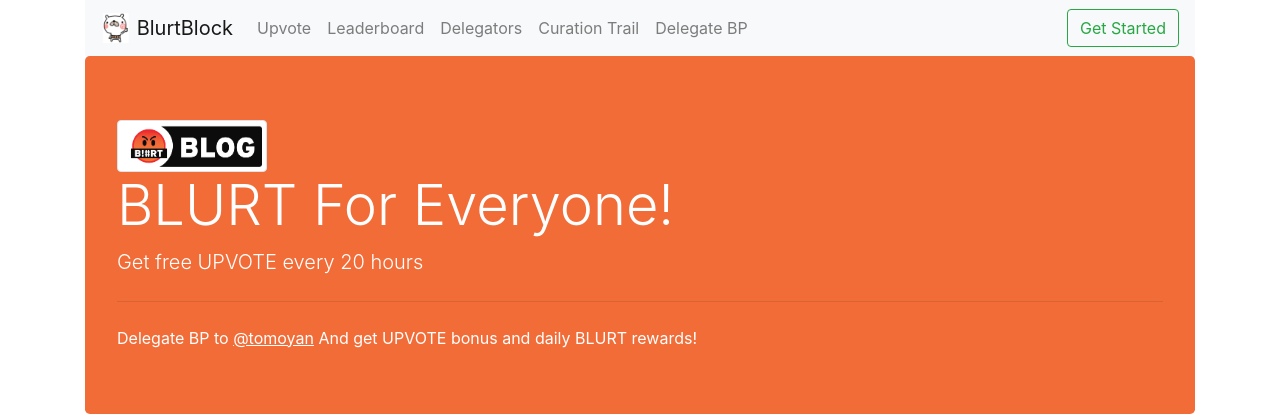
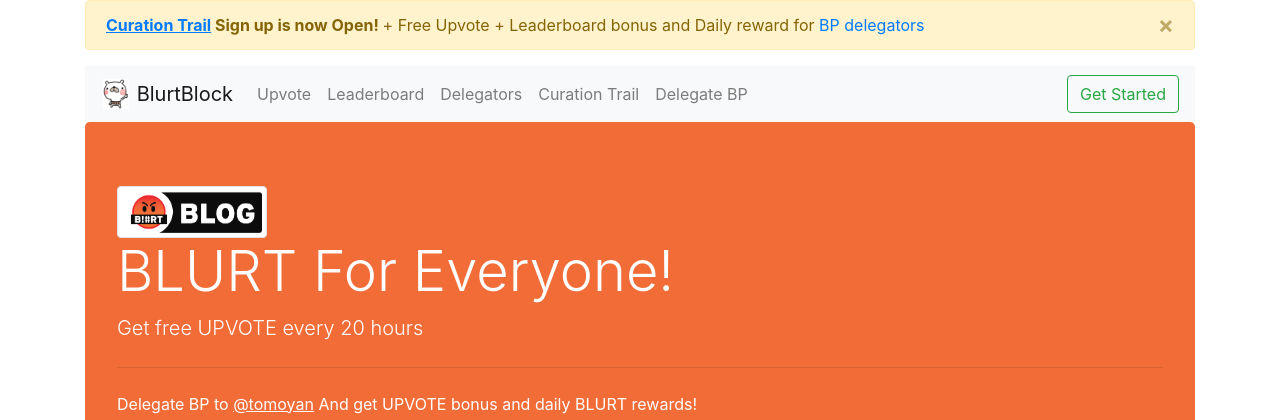
Before and after one commit to tomoyan/blurtblock, a Flask app: page /blurt/upvote in a window 1280 px wide. Shown: the top 420 px of the page. Run offline with Flask 2, Linux system fonts and the light colour scheme; parts of the project's set-up code (start-up, migrations or seed data) failed here and were passed over; some libraries are stand-ins or nearby versions.

Commit message:
add alert message

```diff
--- a/templates/blurt/profile.html
+++ b/templates/blurt/profile.html
@@ -30,7 +30,6 @@
 
         <!-- bootstrap alert message -->
         <div class="alert alert-warning alert-dismissible fade show" role="alert">
-
             <strong>
                 <a href="/blurt/upvote/">
                     <a href="/blurt/trail/"><u>Curation Trail</u></a>
--- a/templates/blurt/upvote.html
+++ b/templates/blurt/upvote.html
@@ -27,6 +27,21 @@
     <body>
 
         <div class="container">
+
+        <!-- bootstrap alert message -->
+        <div class="alert alert-warning alert-dismissible fade show" role="alert">
+            <strong>
+                <a href="/blurt/upvote/">
+                    <a href="/blurt/trail/"><u>Curation Trail</u></a>
+                    Sign up is now Open!
+                </a>
+            </strong>
+            + Free Upvote + Leaderboard bonus
+            and Daily reward for <a href="/blurt/delegate/">BP delegators</a>
+            <button type="button" class="close" data-dismiss="alert" aria-label="Close">
+                <span aria-hidden="true">&times;</span>
+            </button>
+        </div>
 
             <!-- top navigation menu -->
             {% include 'navbar.html' %}
```
